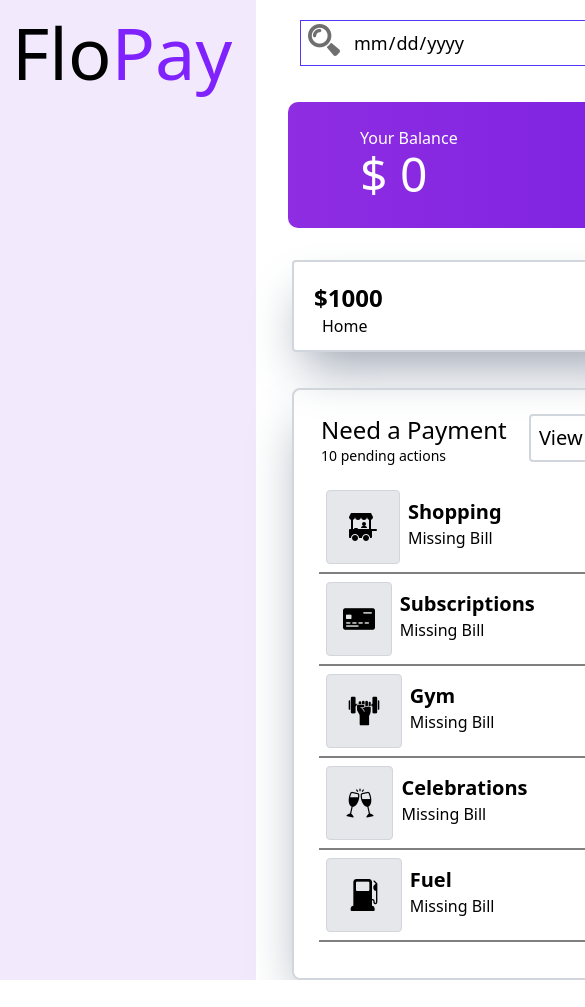
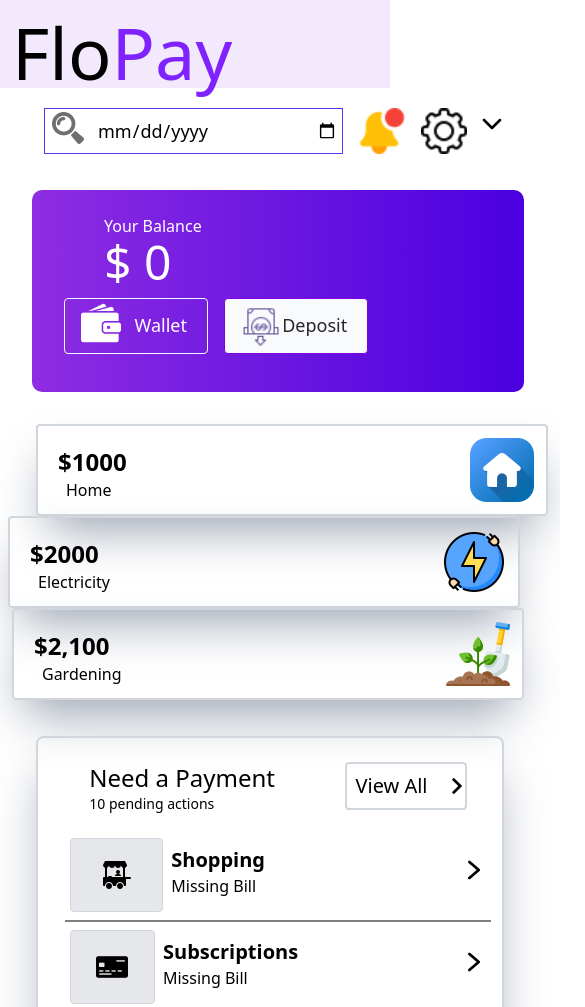
Before and after one commit to LightSentinel691/Budget_Tracker, a plain HTML site: page index.html in a window 390 px wide. Shown: the top 1007 px of the page, 585 px wide, since content can reach past the window. Before the commit the page ends 980 px from the top, so only its background shows below. Drawn offline with nearby package versions, Linux system fonts and the light colour scheme.

Commit message:
Enhance layout responsiveness by updating flex properties in various sections

```diff
--- a/index.html
+++ b/index.html
@@ -8,14 +8,14 @@
     <link rel="stylesheet" href="style.css" />
   </head>
   <body onload="getFirstDeposit()">
-    <div class="card_container flex">
+    <div class="card_container flex flex-wrap">
       <div class="side_navbar grow-1 min-w-3xs backgound">
         <h1 class="text-7xl pt-4 pl-3">Flo<span class="text-violet-600">Pay</span></h1>
 
       </div>
       <div class="Body grow-3">
         <!-- Search bar section here-->
-        <div class="searchbar flex p-4 relative mt-1 mb-5 ml-7 mr-9">
+        <div class="searchbar flex flex-wrap p-4 relative mt-1 mb-5 ml-7 mr-9">
           <div class="grow-4 p-1 border border-indigo-600">
             <input
               type="date"
@@ -46,7 +46,7 @@
 
         <!--Balance Display section is shown here-->
         <div
-          class="balance_section flex justify-between pt-8 pb-9 ml-8 mr-9 rounded-2xl"
+          class="balance_section flex flex-wrap justify-between pt-8 pb-9 ml-8 mr-9 rounded-2xl"
         >
           <div class="grow-4 pl-8">
             <p class="pl-5 pt-1">Your Balance</p>
@@ -81,7 +81,7 @@
         </div>
 
         <!-- Biggest Expenses section-->
-        <div class="flex pt-8 pb-8 justify-between">
+        <div class="flex flex-wrap pt-8 pb-8 justify-between">
           <div
             class="flex min-w-lg pt-2 ml-9 mr-3 rounded-sm shadow-2xl shadow-gray-400 border-2 border-gray-300"
           >
@@ -130,7 +130,7 @@
         </div>
 
         <!-- Transactions Listing by sections-->
-        <div class="flex ml-9 mr-9 pt-1">
+        <div class="flex flex-wrap ml-9 mr-9 pt-1">
           <!--Sections on the various budgets-->
           <div
             class="grow-1 mr-5 max-w-auto pl-4 rounded-lg shadow-2xl shadow-gray-400 border-2 border-gray-300 pb-2 pt-3"
```
